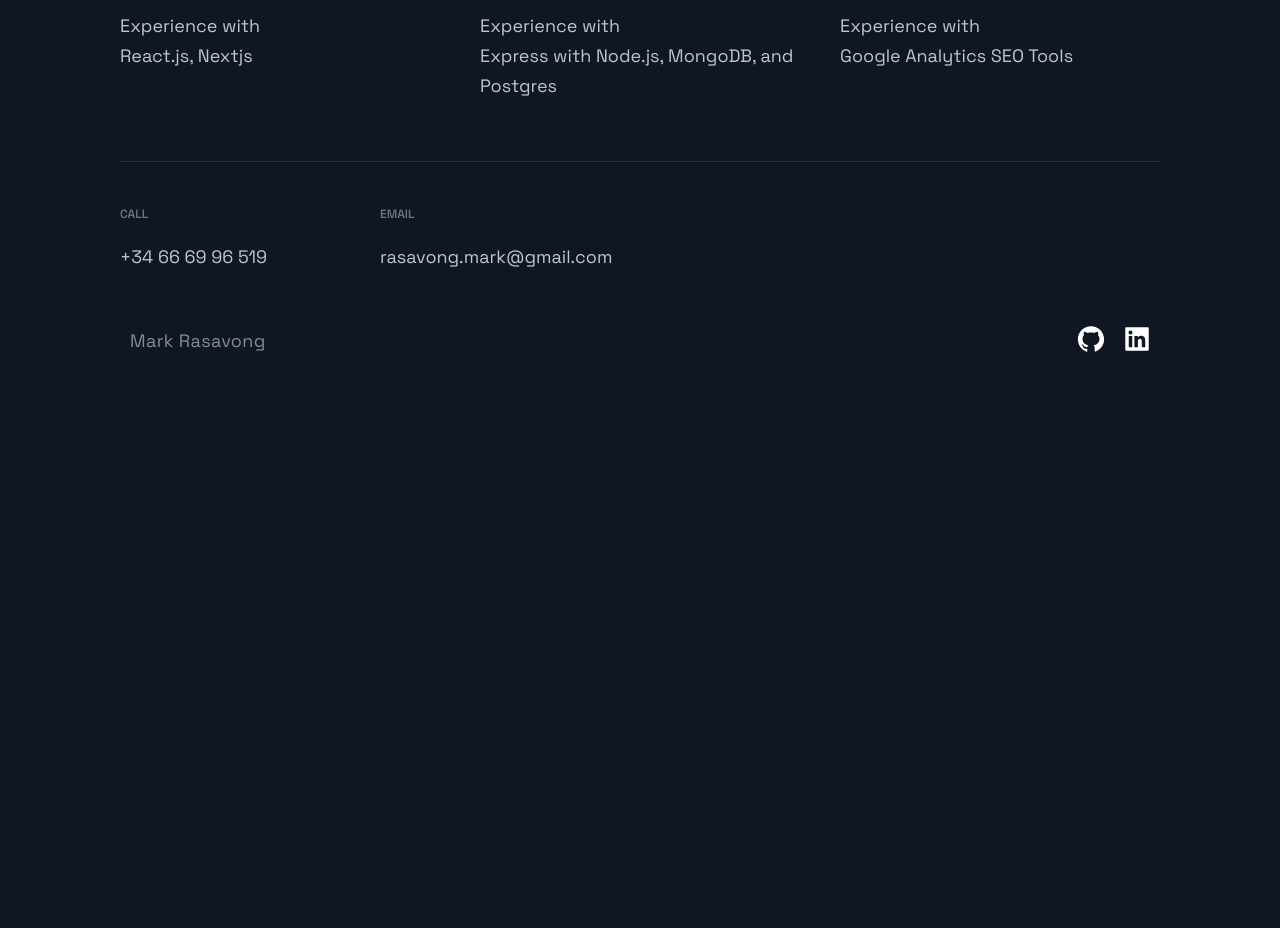
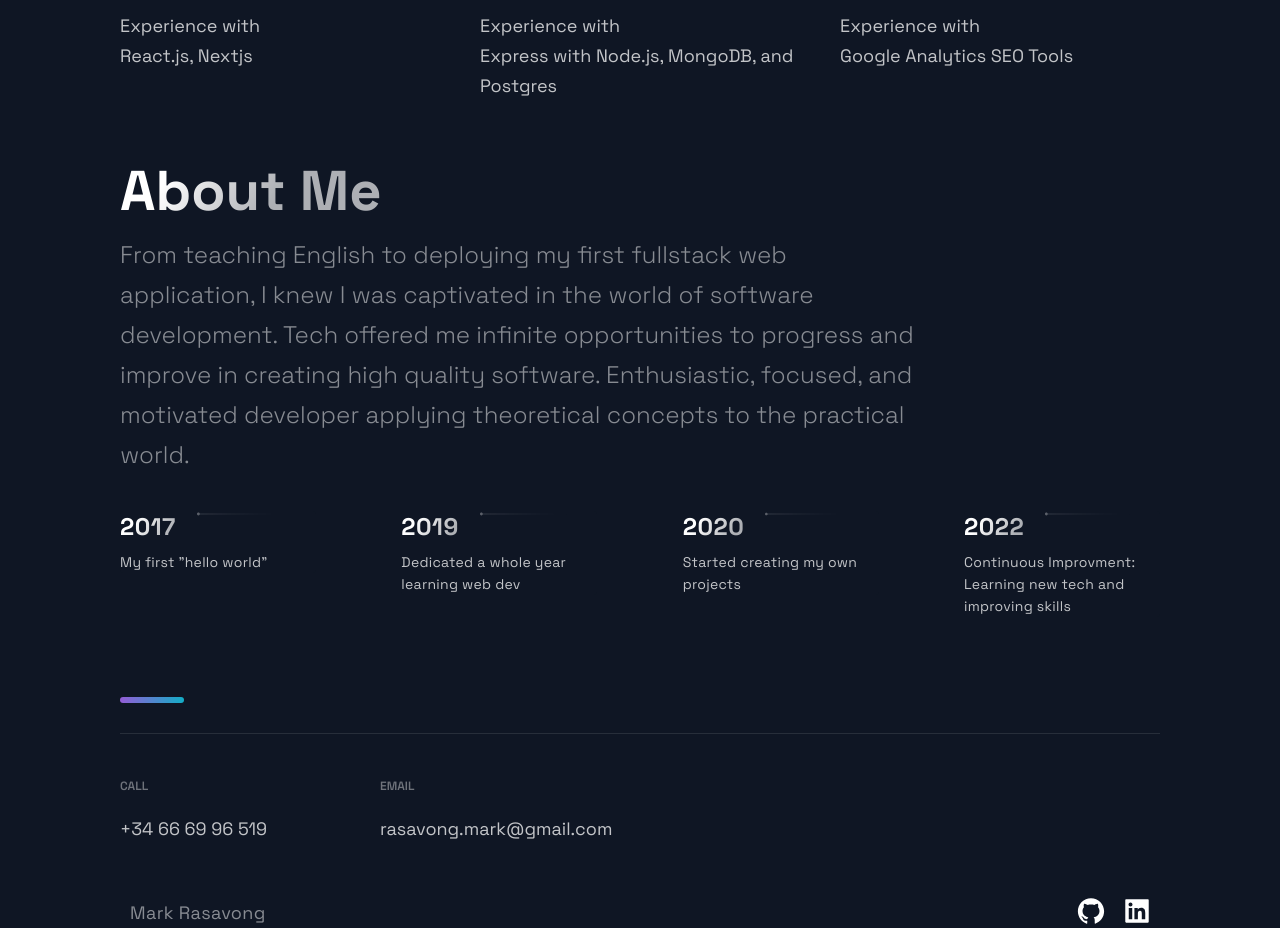
Before and after one commit to drazomo/marksCurriculumVitae, a Next.js app: page / in a window 1280 px wide. Shown: the part 2527-3455 px from the top of the page. Before the commit the page ends 2943 px from the top, so only its background shows below. Built offline with nearby package versions, Linux system fonts and the light colour scheme.

Commit message:
add: Timeline section to homepage

```diff
--- /dev/null
+++ b/src/components/Timeline/Timeline.styled.ts
@@ -0,0 +1,177 @@
+import styled from 'styled-components'
+
+export const CarouselContainer = styled.ul`
+	max-width: 1040px;
+	background: #0f1624;
+	padding: 0rem;
+	list-style: none;
+	display: flex;
+	justify-content: space-between;
+	/* overflow-x: hidden; */
+
+	margin-left: 32px;
+	&:first-of-type {
+		margin-left: 0px;
+	}
+
+	margin-bottom: 80px;
+
+	//remove scrollbar
+	scrollbar-width: none;
+	&::-webkit-scrollbar {
+		display: none;
+	}
+
+	@media ${(props) => props.theme.breakpoints.sm} {
+		overflow-x: scroll;
+		-webkit-overflow-scrolling: touch;
+		scroll-snap-type: x mandatory;
+		touch-action: pan-x;
+		justify-content: initial;
+		margin-bottom: 8px;
+	}
+`
+
+interface CaroMobiScrollNodeProp {
+	final: boolean
+}
+
+export const CarouselMobileScrollNode = styled.div<
+	Partial<CaroMobiScrollNodeProp>
+>`
+	@media ${(props) => props.theme.breakpoints.sm} {
+		display: flex;
+		min-width: ${({ final }) => (final ? `120%;` : `min-content`)};
+	}
+`
+
+interface CarouselProps {
+	index: number
+	active: number
+}
+
+export const CarouselItem = styled.div<CarouselProps>`
+	background: #0f1624;
+	border-radius: 3px;
+	max-width: 196px;
+
+	@media ${(props) => props.theme.breakpoints.md} {
+		max-width: 124px;
+	}
+
+	@media ${(props) => props.theme.breakpoints.sm} {
+		margin-left: 32px;
+		min-width: 120px;
+		background: #0e131f;
+		padding: 4px;
+		align-content: start;
+		scroll-snap-align: start;
+		border-radius: 3px;
+		overflow: visible;
+		position: relative;
+		height: fit-content;
+
+		${(props) =>
+			props.active === props.index ? `opacity: 1` : `opacity: 0.5`};
+	}
+`
+
+export const CarouselItemTitle = styled.h4`
+	font-weight: bold;
+	font-size: 24px;
+	line-height: 32px;
+	letter-spacing: 0.02em;
+	display: flex;
+	/* This gradient is different due to the size of the Title container, it must transition sooner to be visible on the text */
+	background: linear-gradient(
+		121.57deg,
+		#ffffff 10%,
+		rgba(255, 255, 255, 0.66) 30.15%
+	);
+	background-clip: inherit;
+	-webkit-background-clip: text;
+	-webkit-text-fill-color: transparent;
+	margin-bottom: 8px;
+
+	@media ${(props) => props.theme.breakpoints.md} {
+		font-size: 20px;
+		line-height: 28px;
+		margin-bottom: 4px;
+	}
+
+	@media ${(props) => props.theme.breakpoints.sm} {
+		font-size: 16px;
+		line-height: 24px;
+	}
+`
+export const CarouselItemImg = styled.svg`
+	margin-left: 21px;
+	mask-image: linear-gradient(to right, rgba(0, 0, 0, 1), rgba(0, 0, 0, 0));
+	-webkit-mask-image: linear-gradient(
+		to right,
+		rgba(0, 0, 0, 1),
+		rgba(0, 0, 0, 0)
+	);
+	width: 100%;
+
+	@media ${(props) => props.theme.breakpoints.sm} {
+		-webkit-mask-image: none;
+		margin-left: 16px;
+		overflow: visible;
+	}
+`
+
+export const CarouselItemText = styled.p`
+	font-size: 14px;
+	line-height: 22px;
+	letter-spacing: 0.02em;
+	color: rgba(255, 255, 255, 0.75);
+	padding-right: 16px;
+
+	@media ${(props) => props.theme.breakpoints.md} {
+		font-size: 12px;
+		line-height: 18px;
+		padding-right: 32px;
+	}
+	@media ${(props) => props.theme.breakpoints.sm} {
+		font-size: 10px;
+		line-height: 16px;
+		padding-right: 0;
+	}
+`
+export const CarouselButtons = styled.div`
+	width: 288px;
+
+	display: none;
+	visibility: hidden;
+
+	@media ${(props) => props.theme.breakpoints.sm} {
+		display: flex;
+		visibility: visible;
+		margin-bottom: 48px;
+	}
+`
+
+export const CarouselButton = styled.button<CarouselProps>`
+	box-sizing: border-box;
+	background: none;
+	padding: 4px;
+	border: none;
+	cursor: pointer;
+	margin-right: 4px;
+	opacity: ${(props) => (props.active === props.index ? `1` : `.33`)};
+	transform: ${(props) =>
+		props.active === props.index ? `scale(1.6)` : `scale(1)`};
+
+	&:focus {
+		outline: none;
+	}
+`
+
+export const CarouselButtonDot = styled.div`
+	background-color: white;
+	border-radius: 10px;
+	margin: auto;
+	width: 3px;
+	height: 3px;
+`
--- /dev/null
+++ b/src/components/Timeline/index.tsx
@@ -0,0 +1,155 @@
+import React, { useState, useRef, useEffect } from 'react'
+import {
+	Section,
+	SectionDivider,
+	SectionText,
+	SectionTitle,
+} from '../../styles/GlobalComponents'
+import { TimeLineData } from '@/src/constants'
+import {
+	CarouselButton,
+	CarouselButtonDot,
+	CarouselButtons,
+	CarouselContainer,
+	CarouselItem,
+	CarouselItemImg,
+	CarouselItemText,
+	CarouselItemTitle,
+	CarouselMobileScrollNode,
+} from './Timeline.styled'
+
+const TOTAL_CAROUSEL_COUNT = TimeLineData.length
+
+const Timeline = () => {
+	const [activeItem, setActiveItem] = useState(0)
+	const carouselRef = useRef() as React.MutableRefObject<HTMLUListElement>
+
+	const scroll = (node: HTMLUListElement | undefined, left: number) => {
+		return (node as HTMLUListElement).scrollTo({ left, behavior: 'smooth' })
+	}
+
+	const handleClick = (
+		e: React.MouseEvent<HTMLDivElement | HTMLButtonElement, MouseEvent>,
+		i: number
+	) => {
+		e.preventDefault()
+
+		//Does the carousel reference exist
+		if (carouselRef.current) {
+			const scrollLeft = Math.floor(
+				carouselRef.current.scrollWidth * 0.7 * (i / TimeLineData.length)
+			)
+
+			scroll(carouselRef.current, scrollLeft)
+		}
+	}
+
+	const handleScroll = () => {
+		if (carouselRef.current) {
+			const index = Math.round(
+				(carouselRef.current.scrollLeft /
+					(carouselRef.current.scrollWidth * 0.7)) *
+					TimeLineData.length
+			)
+
+			setActiveItem(index)
+		}
+	}
+
+	// snap back to beginning of scroll when window is resized
+	// avoids a bug where content is covered up if coming from smaller screen
+	useEffect(() => {
+		const handleResize = () => {
+			scroll(carouselRef.current, 0)
+		}
+
+		window.addEventListener('resize', handleResize)
+	}, [])
+
+	return (
+		<Section id="about">
+			<SectionTitle>About Me</SectionTitle>
+			<SectionText>
+				From teaching English to deploying my first fullstack web application, I
+				knew I was captivated in the world of software development. Tech offered
+				me infinite opportunities to progress and improve in creating high
+				quality software. Enthusiastic, focused, and motivated developer
+				applying theoretical concepts to the practical world.
+			</SectionText>
+			<CarouselContainer ref={carouselRef} onScroll={handleScroll}>
+				<>
+					{TimeLineData.map((item, index) => (
+						<CarouselMobileScrollNode
+							key={index}
+							final={index === TOTAL_CAROUSEL_COUNT - 1}
+						>
+							<CarouselItem
+								index={index}
+								id={`carousel__item-${index}`}
+								active={activeItem}
+								onClick={(e: React.MouseEvent<HTMLDivElement, MouseEvent>) =>
+									handleClick(e, index)
+								}
+							>
+								<CarouselItemTitle>
+									{item.year}
+									<CarouselItemImg
+										width="208"
+										height="6"
+										viewBox="0 0 208 6"
+										fill="none"
+										xmlns="http://www.w3.org/2000/svg"
+									>
+										<path
+											fillRule="evenodd"
+											clipRule="evenodd"
+											d="M2.5 5.5C3.88071 5.5 5 4.38071 5 3V3.5L208 3.50002V2.50002L5 2.5V3C5 1.61929 3.88071 0.5 2.5 0.5C1.11929 0.5 0 1.61929 0 3C0 4.38071 1.11929 5.5 2.5 5.5Z"
+											fill="url(#paint0_linear)"
+											fillOpacity="0.33"
+										/>
+										<defs>
+											<linearGradient
+												id="paint0_linear"
+												x1="-4.30412e-10"
+												y1="0.5"
+												x2="208"
+												y2="0.500295"
+												gradientUnits="userSpaceOnUse"
+											>
+												<stop stop-color="white" />
+												<stop
+													offset="0.79478"
+													stopColor="white"
+													stopOpacity="0"
+												/>
+											</linearGradient>
+										</defs>
+									</CarouselItemImg>
+								</CarouselItemTitle>
+								<CarouselItemText>{item.text}</CarouselItemText>
+							</CarouselItem>
+						</CarouselMobileScrollNode>
+					))}
+				</>
+			</CarouselContainer>
+			<CarouselButtons>
+				{TimeLineData.map((item, index) => (
+					<CarouselButton
+						key={index}
+						index={index}
+						active={activeItem}
+						onClick={(e: React.MouseEvent<HTMLButtonElement, MouseEvent>) =>
+							handleClick(e, index)
+						}
+						type="button"
+					>
+						<CarouselButtonDot />
+					</CarouselButton>
+				))}
+			</CarouselButtons>
+			<SectionDivider />
+		</Section>
+	)
+}
+
+export default Timeline
--- a/src/constants/index.ts
+++ b/src/constants/index.ts
@@ -39,3 +39,13 @@
 		id: 3,
 	},
 ]
+
+export const TimeLineData = [
+	{ year: 2017, text: 'My first "hello world"' },
+	{ year: 2019, text: 'Dedicated a whole year learning web dev' },
+	{ year: 2020, text: 'Started creating my own projects' },
+	{
+		year: 2022,
+		text: 'Continuous Improvment: Learning new tech and improving skills',
+	},
+]
--- a/src/pages/index.tsx
+++ b/src/pages/index.tsx
@@ -3,6 +3,7 @@
 import HeroAnimation from '../components/HeroAnimation'
 import Projects from '../components/Projects'
 import Technologies from '../components/Technologies'
+import Timeline from '../components/Timeline'
 import { Layout } from '../layout/Layout'
 import { Section } from '../styles/GlobalComponents'
 
@@ -14,6 +15,7 @@
 		</Section>
 		<Projects />
 		<Technologies />
+		<Timeline />
 	</Layout>
 )
 
```
